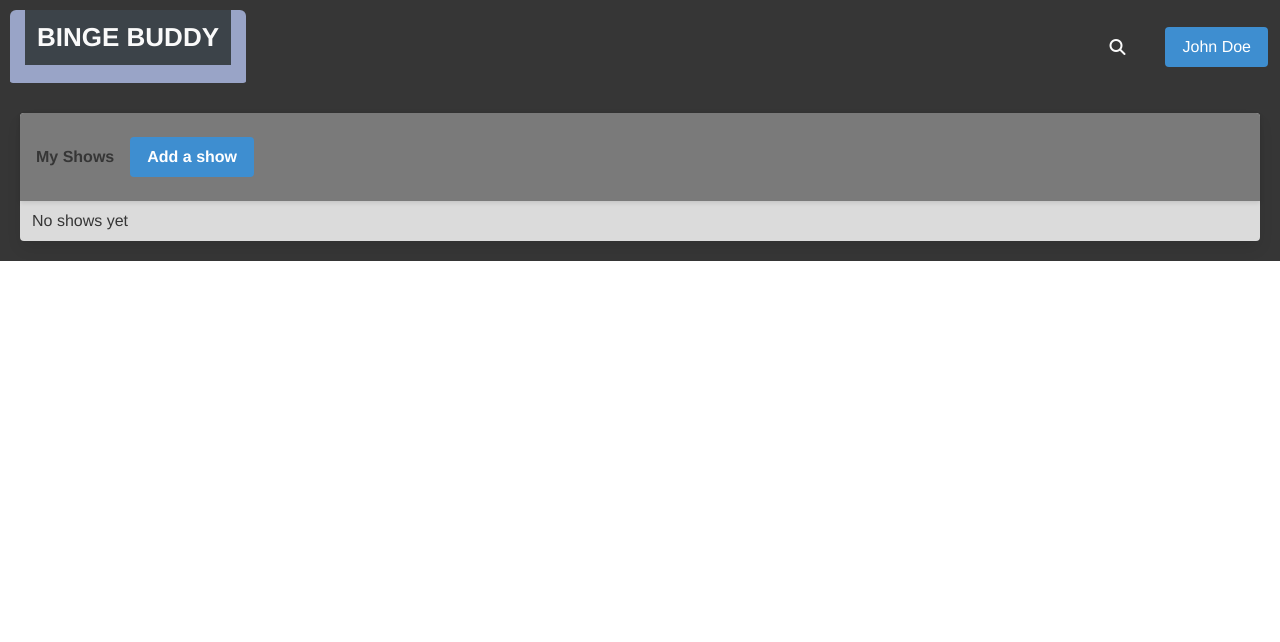
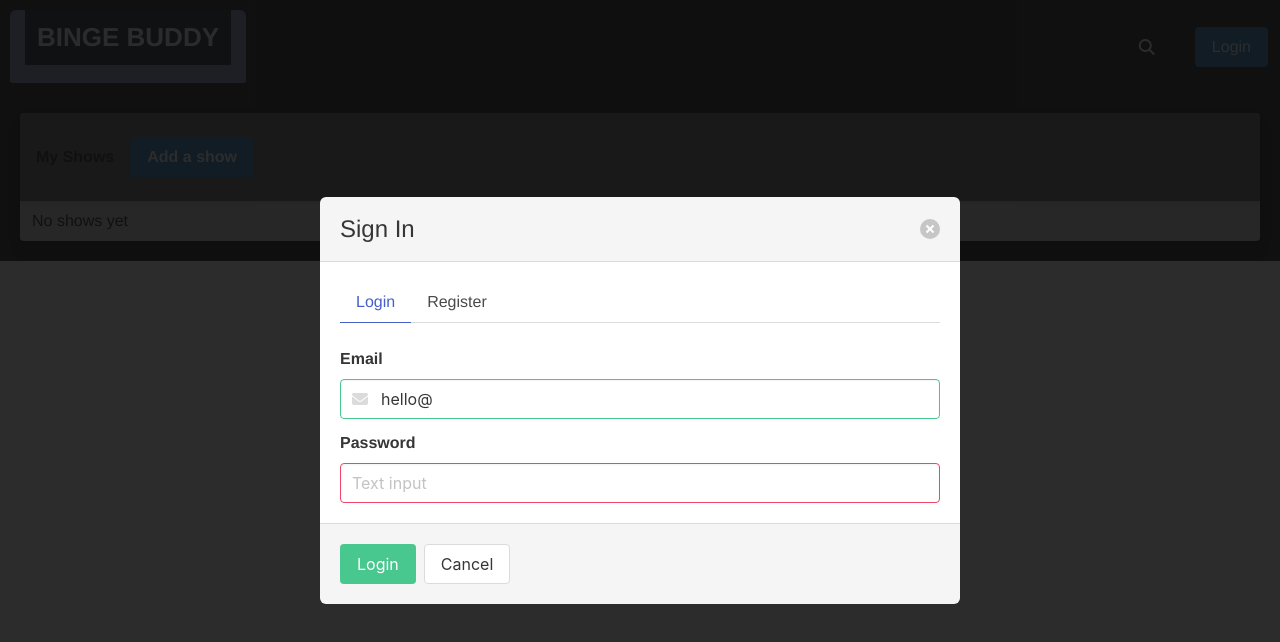
Before and after one commit to yegengovender/binge-buddy, a Vue app: page / in a window 1280 px wide. Both pictures are taken after a click on the element "Login". Shown: the top 642 px of the page. Built offline with nearby package versions, Linux system fonts and the light colour scheme.

Commit message:
login view

```diff
--- a/src/App.vue
+++ b/src/App.vue
@@ -4,15 +4,18 @@
     role="navigation"
     aria-label="main navigation"
   >
+    <!-- LOGO -->
     <div class="navbar-brand">
       <div class="navbar-item logo has-text-white-bis">BINGE BUDDY</div>
     </div>
 
+    <!-- SEARCH -->
     <div class="navbar-menu is-active">
       <div class="navbar-start"></div>
 
       <div class="navbar-end">
         <a class="navbar-item is-expanded">
+          <!-- SEARCH BAR -->
           <div class="navbar-item is-expanded">
             <SearchShows
               v-if="searchVisible === true"
@@ -20,6 +23,8 @@
               :add-to-my-shows="addToMyShows"
             />
           </div>
+
+          <!-- SEARCH ICON -->
           <span
             @click="showSearch(!searchVisible)"
             class="navbar-item icon is-large has-text-white-bis"
@@ -28,11 +33,19 @@
             <i v-else class="fas fa-search"></i>
           </span>
         </a>
+
+        <!-- LOGIN -->
         <div class="navbar-item user-section">
-          <CommonButton v-if="user && user.loggedIn">{{
-            user.name
-          }}</CommonButton>
-          <CommonButton v-else @click="login">Login</CommonButton>
+          <div class="dropdown is-active">
+            <div class="dropdown-trigger">
+              <CommonButton v-if="user && user.loggedIn">{{
+                user.name
+              }}</CommonButton>
+              <CommonButton v-else ari @click="isLoggingIn(true)"
+                >Login</CommonButton
+              >
+            </div>
+          </div>
         </div>
       </div>
     </div>
@@ -53,6 +66,15 @@
       :remove-show="removeShow"
     />
   </div>
+
+  <!-- LOGIN -->
+  <div class="login">
+    <LoginPanel
+      :logging-in="loggingIn"
+      v-if="loggingIn"
+      @cancel-login="isLoggingIn(false)"
+    />
+  </div>
 </template>
 
 <script lang="ts">
@@ -69,6 +91,7 @@ import SearchShows from "@/components/Search/SearchShows.vue";
 import MyShows from "@/components/Shows/MyShows.vue";
 import ShowDetails from "@/components/Shows/ShowDetails.vue";
 import CommonButton from "@/components/Button.vue";
+import LoginPanel from "@/components/LoginPanel.vue";
 
 export default defineComponent({
   name: "App",
@@ -77,6 +100,7 @@ export default defineComponent({
     SearchShows,
     ShowDetails,
     CommonButton,
+    LoginPanel,
   },
   data() {
     return {
@@ -86,12 +110,14 @@ export default defineComponent({
       myShows: [] as Show[],
       searchVisible: false,
       showDetailsVisible: false,
+      loggingIn: false,
     };
   },
   methods: {
-    login() {
-      this.user = UserService.login("John Doe", "john.doe@rip.peace");
-      this.myShows = this.user.shows;
+    async isLoggingIn(isLoggingIn: boolean) {
+      this.loggingIn = isLoggingIn;
+      // this.user = await UserService.login("John Doe", "john.doe@rip.peace");
+      // this.myShows = this.user.shows;
     },
     showSearch(isVisible: boolean) {
       this.searchVisible = isVisible;
--- /dev/null
+++ b/src/components/AuthTemplate.vue
@@ -0,0 +1,61 @@
+<template>
+  <div class="modal is-active">
+    <div class="modal-background" @click="cancelLogin"></div>
+    <div class="modal-card">
+      <header class="modal-card-head">
+        <p class="modal-card-title">Sign In</p>
+        <button class="delete" aria-label="close" @click="cancelLogin"></button>
+      </header>
+
+      <section class="modal-card-body">
+        <!-- Content ... -->
+        <div class="tabs">
+          <ul>
+            <li
+              :class="activeView === 'login' ? 'is-active' : ''"
+              @click="setActiveView('login')"
+            >
+              <a>Login</a>
+            </li>
+            <li
+              :class="activeView !== 'login' ? 'is-active' : ''"
+              @click="setActiveView('register')"
+            >
+              <a>Register</a>
+            </li>
+          </ul>
+        </div>
+
+        <slot></slot>
+      </section>
+
+      <footer class="modal-card-foot">
+        <slot name="footer"></slot>
+      </footer>
+    </div>
+  </div>
+</template>
+
+<script lang="ts">
+import { defineComponent } from "vue";
+
+export default defineComponent({
+  name: "AuthTemplate",
+  emits: ["cancel-login", "update:active-view"],
+  data() {
+    return {
+      activeView: "login",
+      // ...
+    };
+  },
+  methods: {
+    cancelLogin() {
+      this.$emit("cancel-login");
+    },
+    setActiveView(view: string) {
+      this.activeView = view;
+      this.$emit("update:active-view", view);
+    },
+  },
+});
+</script>
--- /dev/null
+++ b/src/components/LoginPanel.vue
@@ -0,0 +1,46 @@
+<template>
+  <LoginView
+    v-if="activeView === 'login'"
+    @cancel-login="cancelLogin"
+    @update:active-view="setActiveView"
+  />
+  <RegistrationView
+    v-if="activeView !== 'login'"
+    :on-cancel-login="cancelLogin"
+    @update:active-view="setActiveView"
+  />
+</template>
+
+<script lang="ts">
+import { defineComponent } from "vue";
+import RegistrationView from "./RegistrationView.vue";
+import LoginView from "./LoginView.vue";
+
+export default defineComponent({
+  name: "LoginPanel",
+  emits: ["cancel-login"],
+  props: {
+    loggingIn: {
+      type: Boolean,
+      required: true,
+    },
+    // ...
+  },
+  data() {
+    return {
+      activeView: "login",
+      // ...
+    };
+  },
+  methods: {
+    cancelLogin() {
+      this.$emit("cancel-login");
+    },
+    setActiveView(view: string) {
+      this.activeView = view;
+    },
+    // ...
+  },
+  components: { RegistrationView, LoginView },
+});
+</script>
--- /dev/null
+++ b/src/components/LoginView.vue
@@ -0,0 +1,59 @@
+<template>
+  <AuthTemplate @cancel-login="cancelLogin" @update:active-view="setActiveView">
+    <template #default>
+      <div class="field">
+        <label class="label">Email</label>
+        <div class="control has-icons-left has-icons-right">
+          <input
+            class="input is-success"
+            type="email"
+            placeholder="Email input"
+            value="hello@"
+          />
+          <span class="icon is-small is-left">
+            <i class="fas fa-envelope"></i>
+          </span>
+          <!-- <span class="icon is-small is-right">
+            <i class="fas fa-exclamation-triangle"></i>
+          </span> -->
+        </div>
+        <!-- <p class="help is-danger">This email is invalid</p> -->
+      </div>
+
+      <div class="field">
+        <label class="label">Password</label>
+        <div class="control">
+          <input
+            class="input is-danger"
+            type="password"
+            placeholder="Text input"
+          />
+        </div>
+      </div>
+    </template>
+
+    <template #footer>
+      <button class="button is-success">Login</button>
+      <button class="button">Cancel</button>
+    </template>
+  </AuthTemplate>
+</template>
+
+<script lang="ts">
+import { defineComponent } from "vue";
+import AuthTemplate from "./AuthTemplate.vue";
+
+export default defineComponent({
+  name: "LoginView",
+  emits: ["cancel-login", "update:active-view"],
+  methods: {
+    cancelLogin() {
+      this.$emit("cancel-login");
+    },
+    setActiveView(view: string) {
+      this.$emit("update:active-view", view);
+    },
+  },
+  components: { AuthTemplate },
+});
+</script>
--- /dev/null
+++ b/src/components/RegistrationView.vue
@@ -0,0 +1,77 @@
+<template>
+  <AuthTemplate @cancel-login="cancelLogin" @update:active-view="setActiveView">
+    <template #default>
+      <div class="field">
+        <label class="label">Username</label>
+        <div class="control has-icons-left has-icons-right">
+          <input
+            class="input is-success"
+            type="text"
+            placeholder="Text input"
+            value="bulma"
+          />
+          <span class="icon is-small is-left">
+            <i class="fas fa-user"></i>
+          </span>
+          <span class="icon is-small is-right">
+            <i class="fas fa-check"></i>
+          </span>
+        </div>
+      </div>
+
+      <div class="field">
+        <label class="label">Email</label>
+        <div class="control has-icons-left has-icons-right">
+          <input
+            class="input is-success"
+            type="email"
+            placeholder="Email input"
+            value="hello@"
+          />
+          <span class="icon is-small is-left">
+            <i class="fas fa-envelope"></i>
+          </span>
+          <!-- <span class="icon is-small is-right">
+                        <i class="fas fa-exclamation-triangle"></i>
+                      </span> -->
+        </div>
+        <p class="help is-danger">This email is invalid</p>
+      </div>
+
+      <div class="field">
+        <label class="label">Password</label>
+        <div class="control">
+          <input
+            class="input is-danger"
+            type="password"
+            placeholder="Text input"
+          />
+        </div>
+      </div>
+    </template>
+
+    <template #footer>
+      <button class="button is-success">Register</button>
+      <button class="button">Cancel</button>
+    </template>
+  </AuthTemplate>
+</template>
+
+<script lang="ts">
+import { defineComponent } from "vue";
+import AuthTemplate from "./AuthTemplate.vue";
+
+export default defineComponent({
+  name: "RegistrationView",
+  emits: ["cancel-login", "update:active-view"],
+  methods: {
+    cancelLogin() {
+      this.$emit("cancel-login");
+    },
+    setActiveView(view: string) {
+      this.$emit("update:active-view", view);
+    },
+  },
+  components: { AuthTemplate },
+});
+</script>
--- a/src/services/UserService.ts
+++ b/src/services/UserService.ts
@@ -1,9 +1,29 @@
+/* eslint-disable */
 import { User } from "@/types/User";
 
 export class UserService {
-  static login(username: string, email: string) {
+  static async login(username: string, email: string) {
     const user = new User(username, email);
     user.loggedIn = true;
+    console.log("user--->", user);
+
+    const init: RequestInit = {
+      method: "POST",
+      // mode: "no-cors",
+      headers: {
+        "Accept": "*/*",
+        "accept-encoding": "any",
+        "Content-Type": "application/json",
+        // 'Authorization': 'Bearer my-token',
+      },
+      body: JSON.stringify({
+        username: "johndoe",
+        password: "String 1234"
+      }),
+    };
+    const data = (await fetch(`http://localhost:5292/User/login`, init)).body;
+    console.log("data--->", data);
+
     return user;
   }
 }
```
